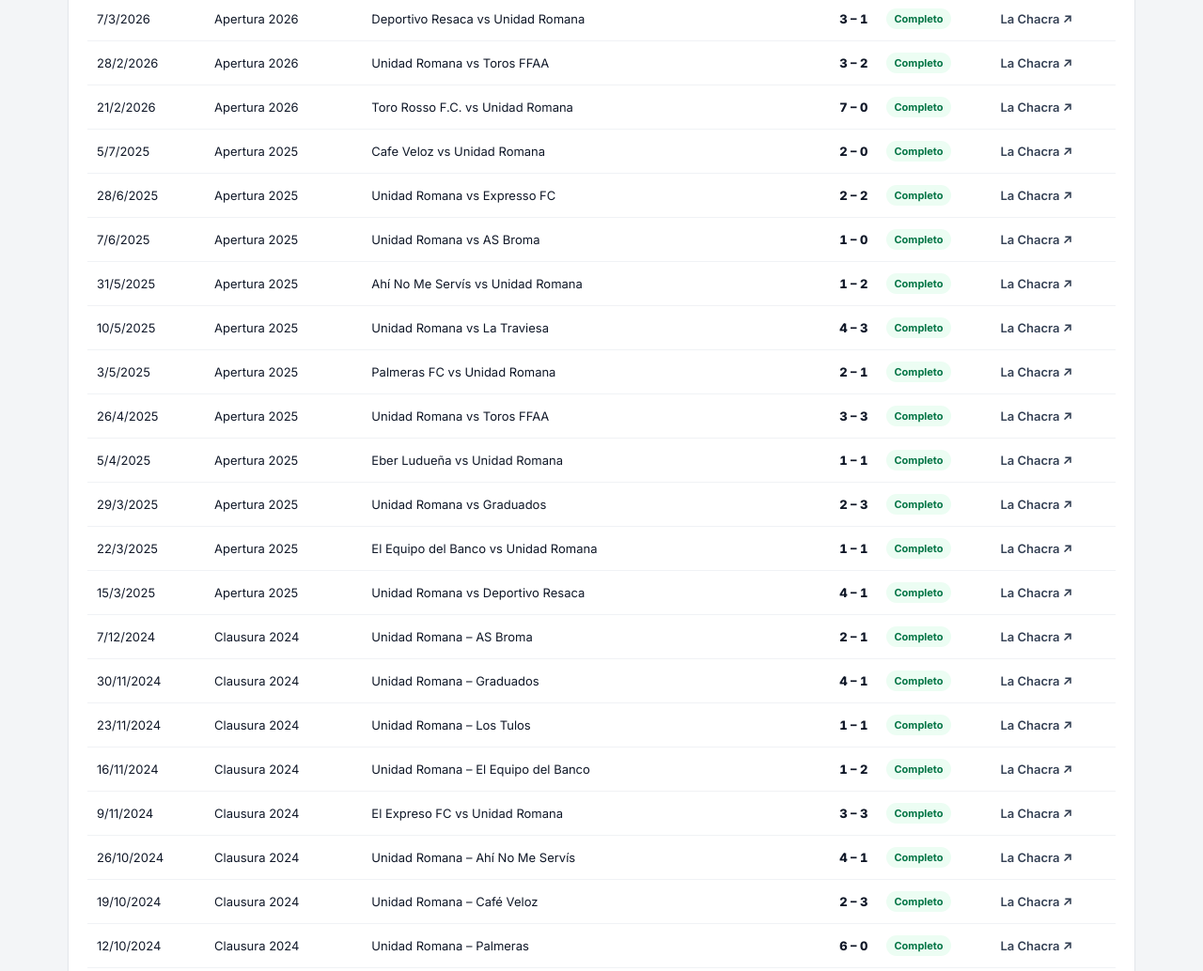
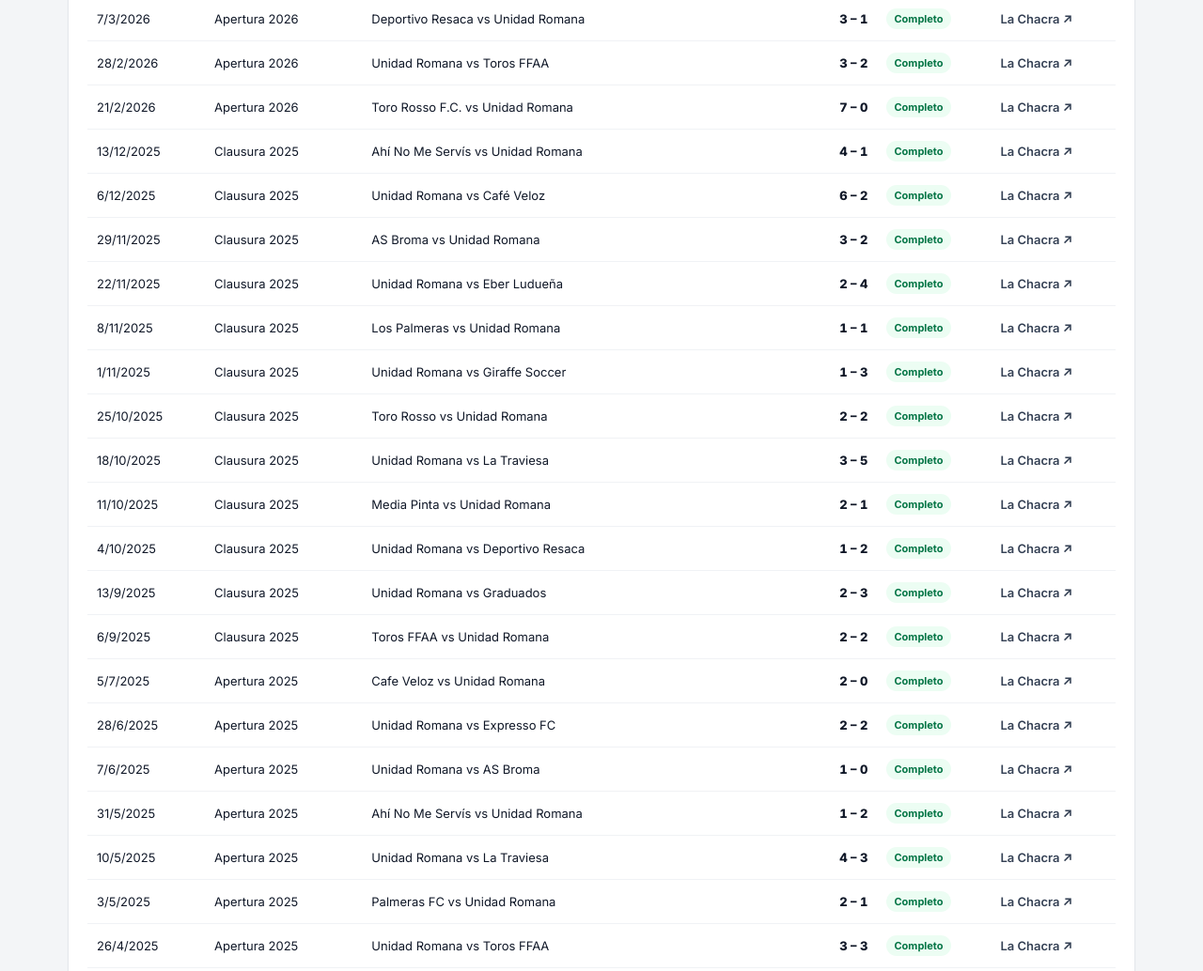
Before and after one commit to nicotmdq/unidad-romana, a plain HTML site: page unidad-romana-app/index.html in a window 1280 px wide. Shown: the part 5901-6935 px from the top of the page at 94% size. Drawn offline with Linux system fonts and the light colour scheme.

Commit message:
Carga fechas históricas antes de renderizar

```diff
--- a/unidad-romana-app/index.html
+++ b/unidad-romana-app/index.html
@@ -69,6 +69,7 @@
   <script src="data/partidos.js"></script>
   <script src="data/partidos-clausura-2026.js"></script>
   <script src="data/partidos-adicionales.js"></script>
+  <script src="data/fechas-historicas.js"></script>
   <script src="app.js"></script>
 </body>
 </html>
```
